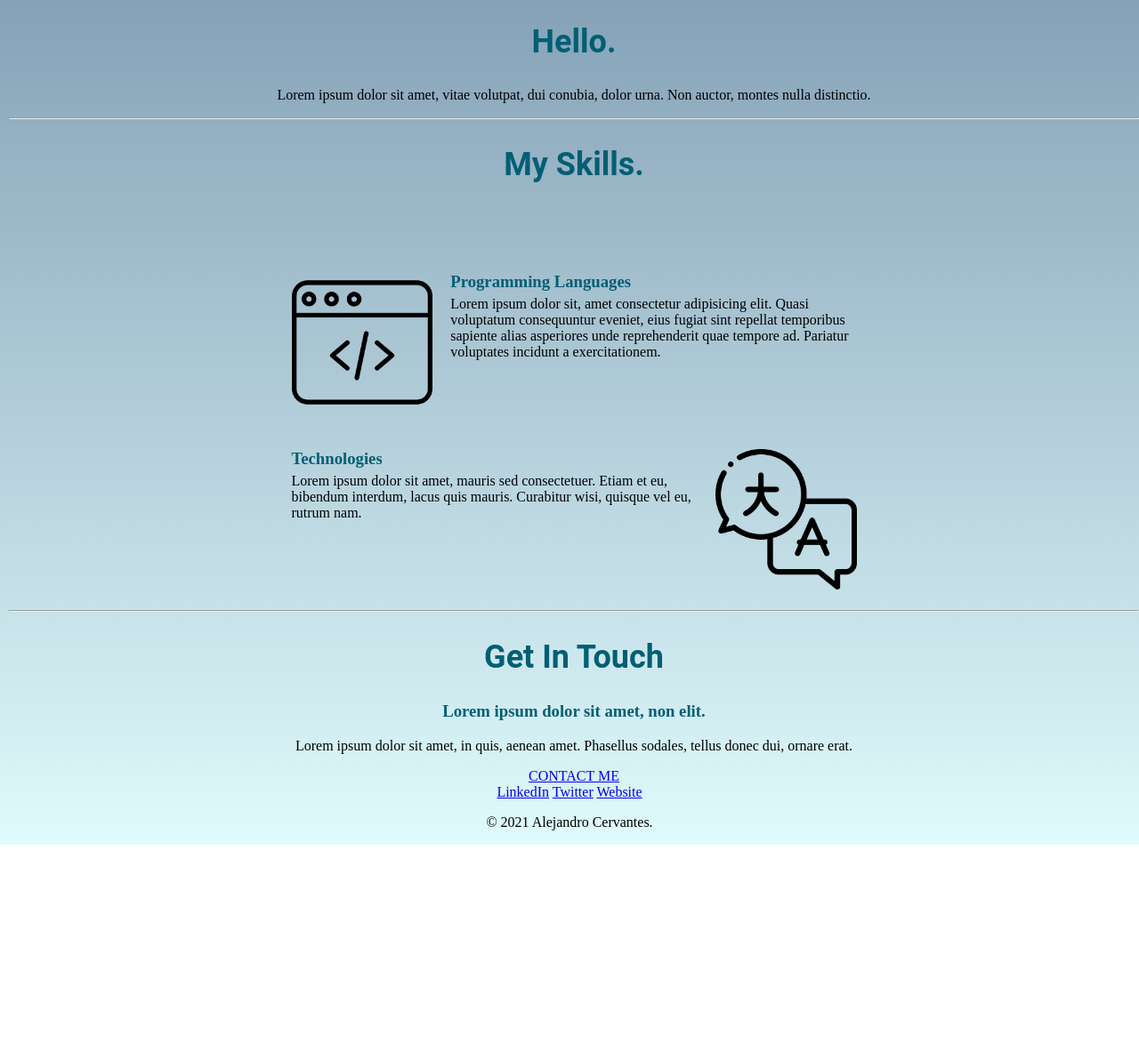
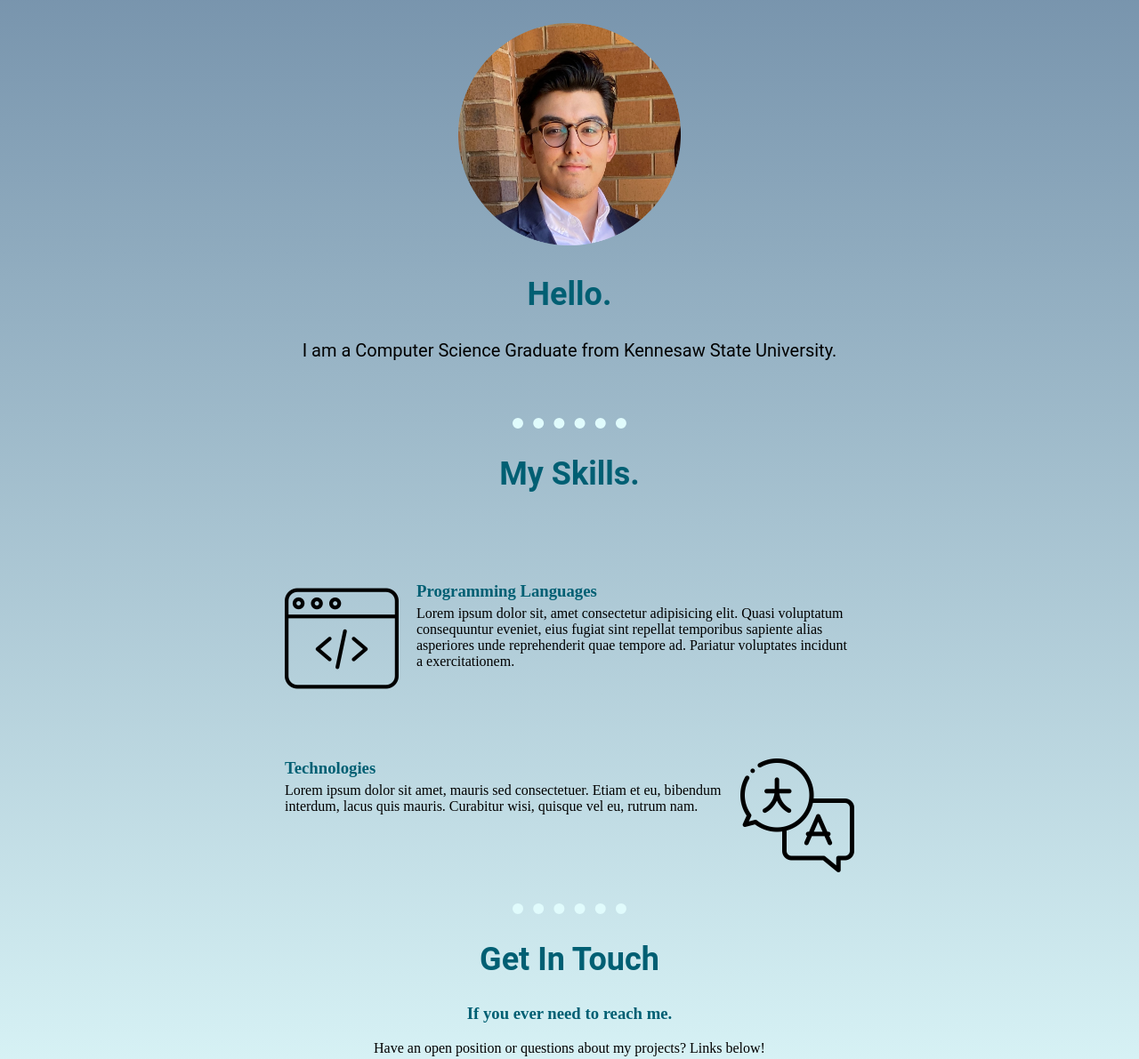
Before and after one commit to lifeofal/FullStack-Dev-Course, a plain HTML site: page css_mySite/index.html in a window 1280 px wide. Shown: the part 760-1951 px from the top of the page at 89% size. Before the commit the page ends 1710 px from the top, so only its background shows below. Drawn offline with Linux system fonts and the light colour scheme.

Commit message:
Added formal picture

```diff
--- a/css_mySite/css/styles.css
+++ b/css_mySite/css/styles.css
@@ -35,12 +35,27 @@ h3 {
 	color: #005f73;
 
 }
+hr{
+	width: 10%;
+	border-top: .75rem dotted #e0fbfc;
+	border-bottom: 0;
+	border-right: 0;
+	border-left: 0;
+	margin: 8px auto 20px auto;
+}
 
 .middle-h3{
 margin: 5px auto 5px auto;
 }
 .middle-p{
 	margin: 5px auto 5px auto;
+}
+.intro-p{
+	font-size: 1.25rem;
+	font-family: "Roboto", sans-serif;
+	margin: 5px auto 5px auto;
+	text-align: center;
+	margin-bottom: 4rem;
 }
 
 .top-container {
@@ -53,8 +68,10 @@ margin: 5px auto 5px auto;
 .middle-container {
 	/* background-color: #0B525B; */
 	text-align: center;
-	padding-left: 10px;
+	margin: 2rem auto 2rem auto
+
 }
+
 .skill-row{
 	margin: 100px auto 100px auto;
 	width: 50%;
@@ -65,24 +82,64 @@ margin: 5px auto 5px auto;
 
 
 .code-img{
-	width: 25%;
+	width: 20%;
 	float: left;
 	margin-right: 20px;
 }
 .tech-img{
-	width: 25%;
+	width: 20%;
 	float: right;
 	margin: auto auto 20px 20px;
 }
-
+.bottom-hr{
+	/* margin-top: 20px; */
+}
+#img-div{
+	margin: 3rem auto auto auto;
+}
 
 .bottom-container {
 	/* background-color: #065A60; */
 	position: relative;
 	text-align: center;
+
+
 }
 
 #Software {
 
 	/* text-decoration: underline; */
 }
+footer{
+
+	background-color: #3d5a80;
+	margin-top: auto;
+}
+
+.btn {
+	background: #e0fbfc;
+	background-image: -webkit-linear-gradient(top, #e0fbfc, #2980b9);
+	background-image: -moz-linear-gradient(top, #e0fbfc, #2980b9);
+	background-image: -ms-linear-gradient(top, #e0fbfc, #2980b9);
+	background-image: -o-linear-gradient(top, #e0fbfc, #2980b9);
+	background-image: linear-gradient(to bottom, #e0fbfc, #2980b9);
+	-webkit-border-radius: 28;
+	-moz-border-radius: 28;
+	border-radius: 28px;
+	font-family: Courier New;
+	color: #ffffff;
+	font-size: 25px;
+	padding: 10px 20px 10px 20px;
+	text-decoration: none;
+
+  }
+
+  .btn:hover {
+	background: #e0fbfc;
+	background-image: -webkit-linear-gradient(top, #e0fbfc, #3d5a80);
+	background-image: -moz-linear-gradient(top, #e0fbfc, #3d5a80);
+	background-image: -ms-linear-gradient(top, #e0fbfc, #3d5a80);
+	background-image: -o-linear-gradient(top, #e0fbfc, #3d5a80);
+	background-image: linear-gradient(to bottom, #e0fbfc, #3d5a80);
+	text-decoration: none;
+  }
--- a/css_mySite/index.html
+++ b/css_mySite/index.html
@@ -37,11 +37,17 @@
 
 		<div class="middle-container">
 			<div class="profile">
-				<img src="" alt="" />
+				<div id="img-div">
+					<img
+						src="images/Formal ProfileCIRCLE.png"
+						alt="Formal pictures of Alejandro Cervantes"
+						height="250"
+						width="250"
+					/>
+				</div>
 				<h2>Hello.</h2>
-				<p>
-					Lorem ipsum dolor sit amet, vitae volutpat, dui conubia, dolor urna.
-					Non auctor, montes nulla distinctio.
+				<p class = "intro-p">
+					I am a Computer Science Graduate from Kennesaw State University.
 				</p>
 			</div>
 			<hr />
@@ -67,23 +73,23 @@
 					</p>
 				</div>
 			</div>
-			<hr />
+			<hr class="bottom-hr" />
 			<div class="contact-me">
 				<h2>Get In Touch</h2>
-				<h3>Lorem ipsum dolor sit amet, non elit.</h3>
+				<h3>If you ever need to reach me.</h3>
 				<p>
-					Lorem ipsum dolor sit amet, in quis, aenean amet. Phasellus sodales,
-					tellus donec dui, ornare erat.
+					Have an open position or questions about my projects? Links below!
 				</p>
-				<a class="btn" href="mailto:name@email.com">CONTACT ME</a>
+				<a class="btn" href="mailto:acervan.work@gmail.com">CONTACT ME</a>
 			</div>
 		</div>
-
+		<footer>
 		<div class="bottom-container">
 			<a class="footer-link" href="https://www.linkedin.com/">LinkedIn</a>
 			<a class="footer-link" href="https://twitter.com/">Twitter</a>
 			<a class="footer-link" href="https://www.appbrewery.co/">Website</a>
-			<p>© 2021 Alejandro Cervantes.</p>
+			<p style="color: white; margin-bottom: auto;">© 2021 Alejandro Cervantes.</p>
 		</div>
+	</footer>
 	</body>
 </html>
```
Also changed, not shown: css_mySite/images/Formal ProfileCIRCLE.png (added).
